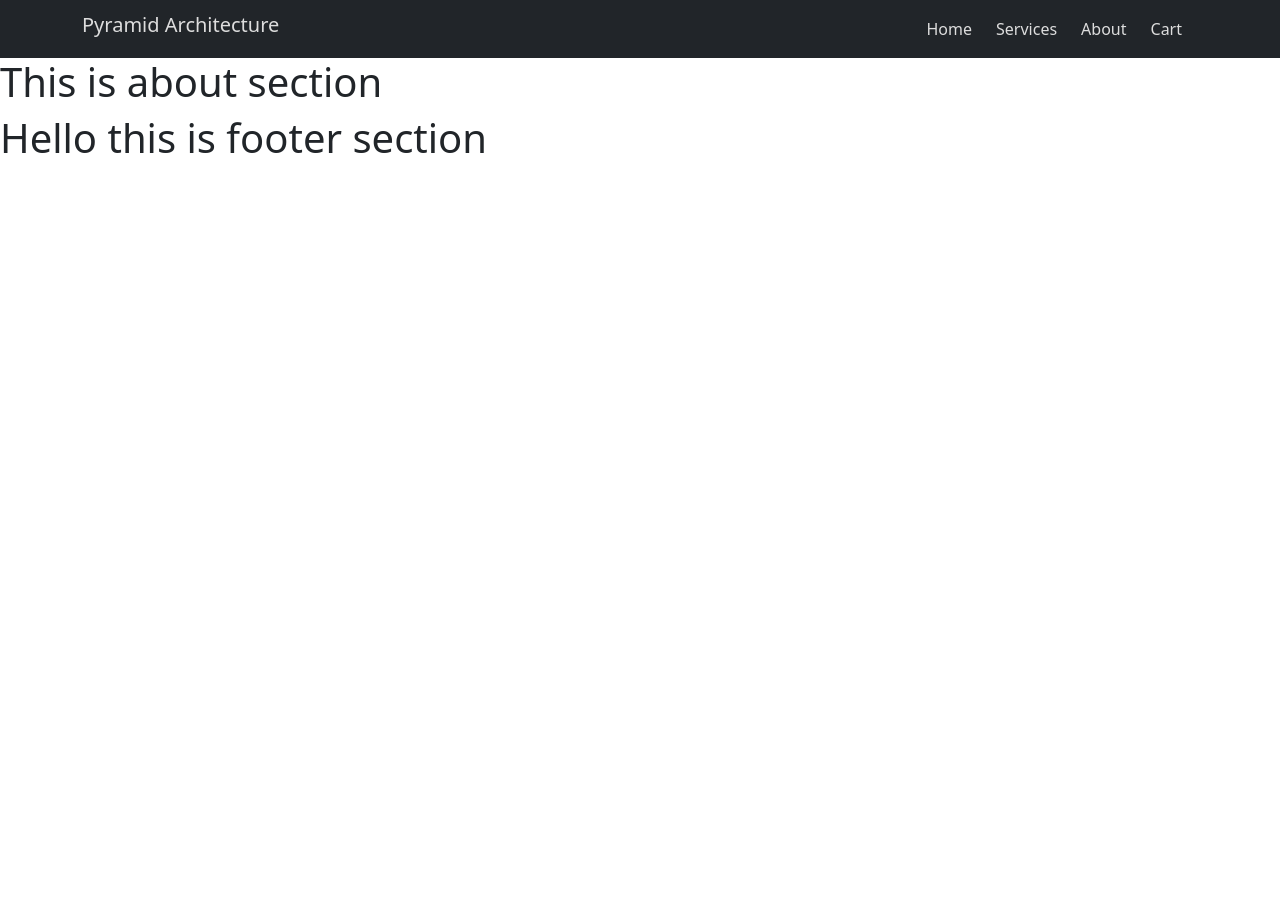
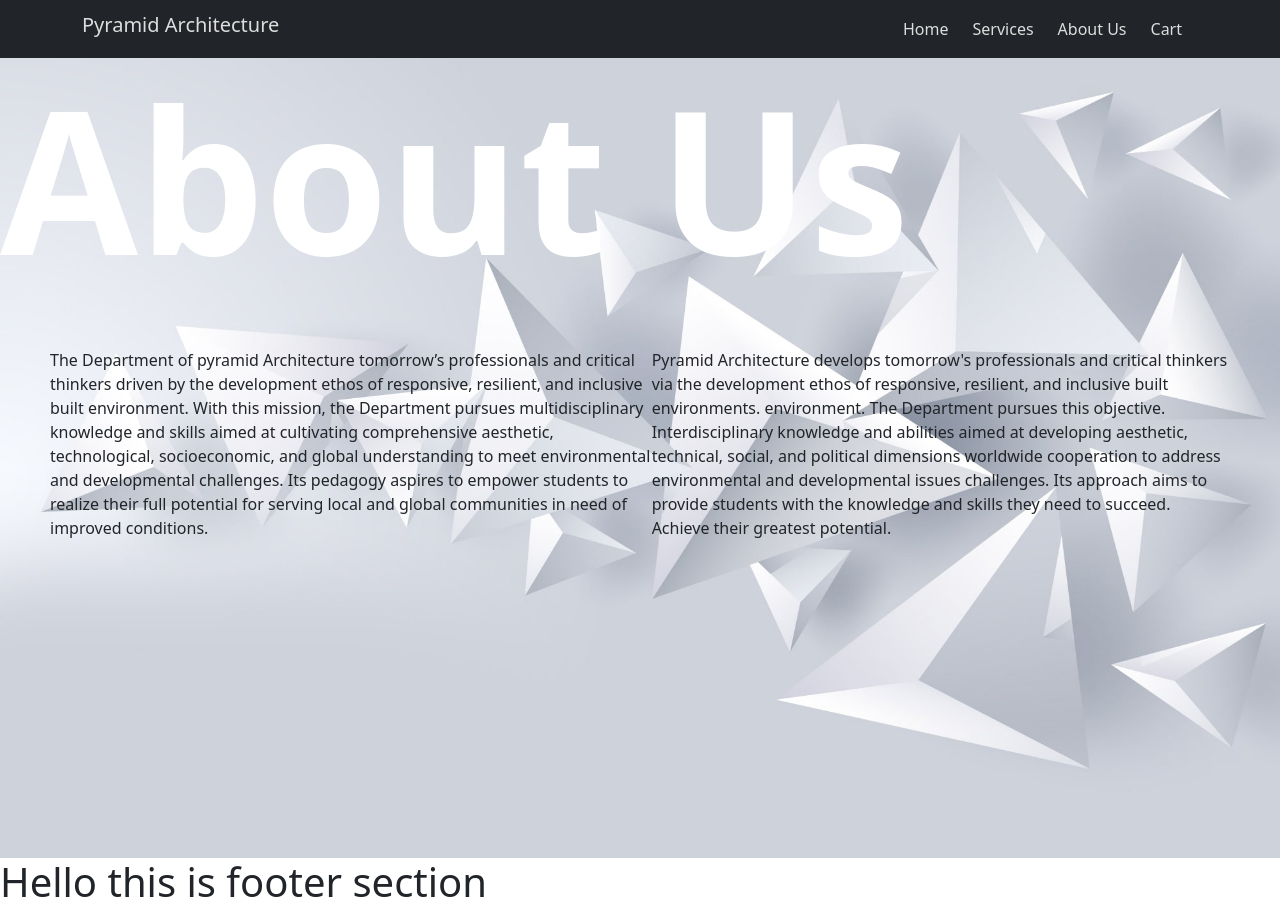
Before and after one commit to bakhtiar-abid/pyramid-architecture-react, a React (Create React App) app: page /about in a window 1280 px wide. Before the commit the page ends 800 px from the top, so only its background shows below. Built offline with nearby package versions, Linux system fonts and the light colour scheme.

Commit message:
About Us section Added

```diff
--- a/src/Components/About/About.css
+++ b/src/Components/About/About.css
@@ -0,0 +1,15 @@
+.about-us {
+   font-size: 12.5rem;
+   font-weight: 700;
+   color: white;
+}
+
+.bg-syle {
+   background-image: url("../../images/about-us.jpg");
+   background-repeat: no-repeat;
+   height: 100vh;
+   background-position: center;
+   background-repeat: no-repeat;
+   background-size: cover;
+   position: relative;
+}
--- a/src/Components/About/About.js
+++ b/src/Components/About/About.js
@@ -1,9 +1,42 @@
 import React from "react";
+import "./About.css";
+import aboutBg from "../../images/about-us.jpg";
 
 const About = () => {
    return (
-      <div>
-         <h1>This is about section</h1>
+      <div className="bg-syle">
+         <h1 className="about-us">About Us</h1>
+         <div style={{ display: "flex", margin: "50px" }}>
+            {" "}
+            <div>
+               <p>
+                  The Department of pyramid Architecture tomorrow’s
+                  professionals and critical thinkers driven by the development
+                  ethos of responsive, resilient, and inclusive built
+                  environment. With this mission, the Department pursues
+                  multidisciplinary knowledge and skills aimed at cultivating
+                  comprehensive aesthetic, technological, socioeconomic, and
+                  global understanding to meet environmental and developmental
+                  challenges. Its pedagogy aspires to empower students to
+                  realize their full potential for serving local and global
+                  communities in need of improved conditions.
+               </p>
+            </div>
+            <div>
+               {" "}
+               <p>
+                  Pyramid Architecture develops tomorrow's professionals and
+                  critical thinkers via the development ethos of responsive,
+                  resilient, and inclusive built environments. environment. The
+                  Department pursues this objective. Interdisciplinary knowledge
+                  and abilities aimed at developing aesthetic, technical,
+                  social, and political dimensions worldwide cooperation to
+                  address environmental and developmental issues challenges. Its
+                  approach aims to provide students with the knowledge and
+                  skills they need to succeed. Achieve their greatest potential.
+               </p>
+            </div>
+         </div>
       </div>
    );
 };
--- a/src/Components/NavBar/Navbar.js
+++ b/src/Components/NavBar/Navbar.js
@@ -12,7 +12,7 @@ const Navbar = () => {
                <a
                   style={{ color: "#dddddd" }}
                   className="navbar-brand"
-                  href="#"
+                  href="/home"
                >
                   <h5>Pyramid Architecture</h5>
                </a>
@@ -56,7 +56,7 @@ const Navbar = () => {
                            className="nav-link"
                            to="/about"
                         >
-                           About
+                           About Us
                         </Link>
                      </li>
                      <li className="nav-item me-2 ">
```
Also changed, not shown: src/images/about-us.jpg (added), src/images/banner-bg.jpeg (renamed from src/Components/TopItems/banner-bg.jpeg).
